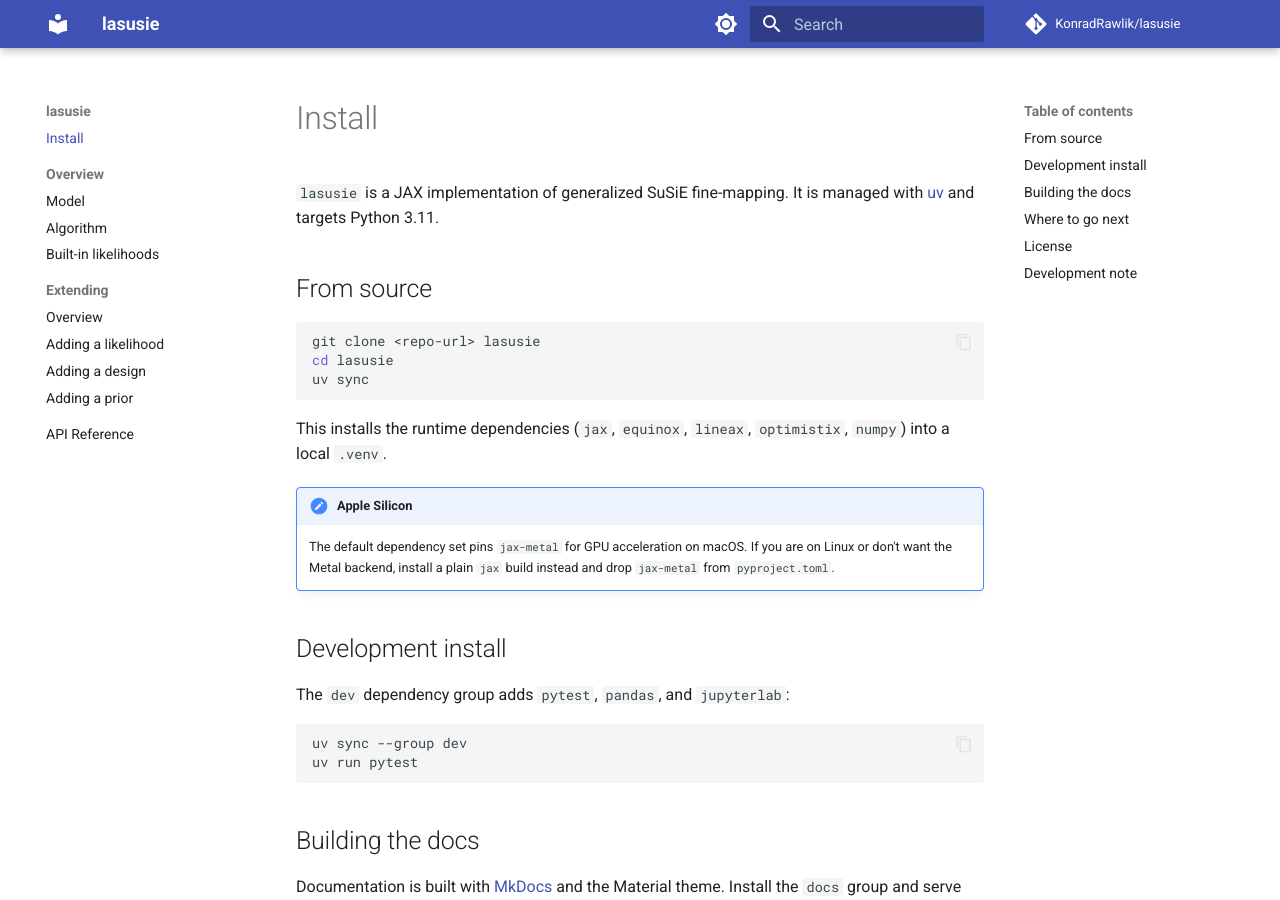
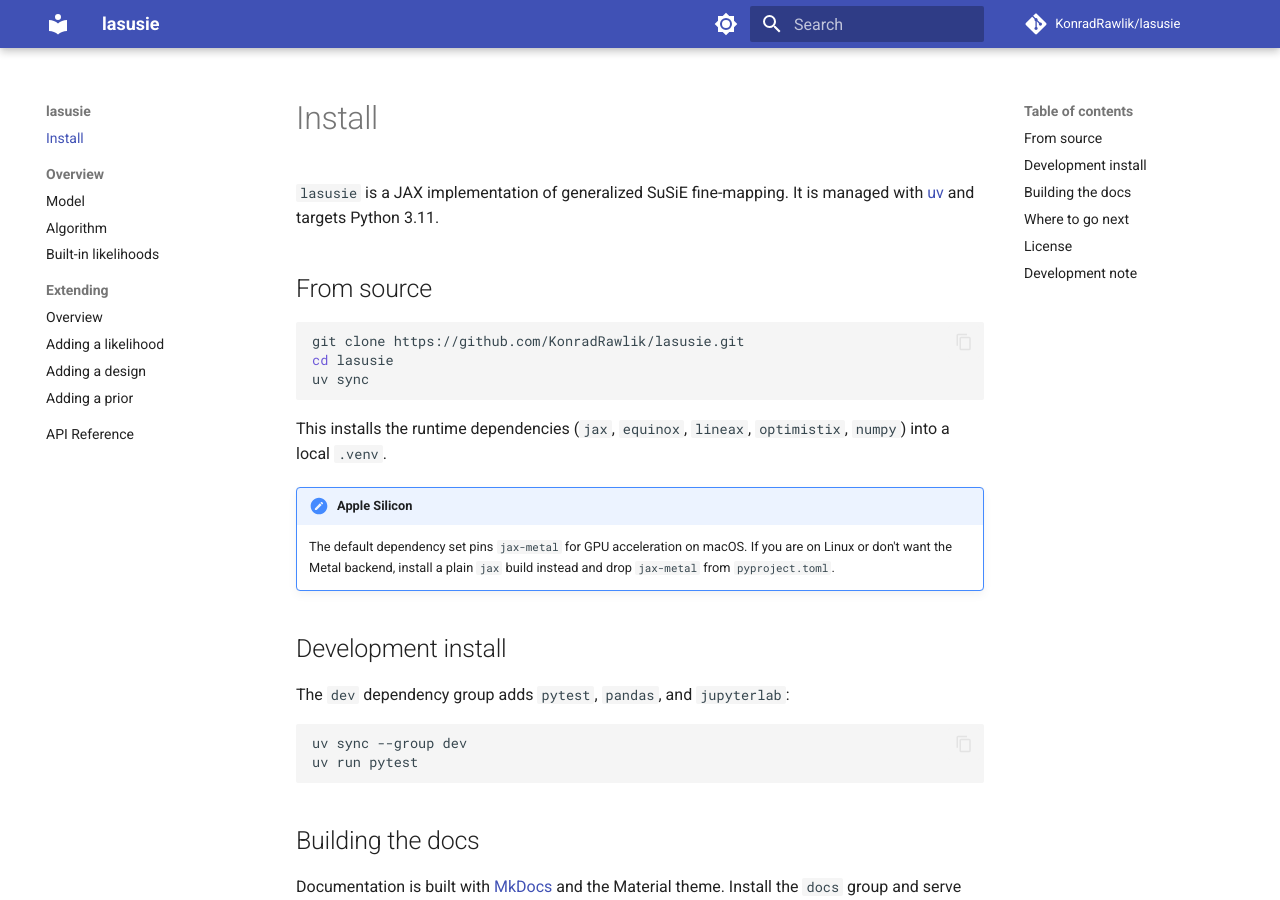
Before and after one commit to KonradRawlik/lasusie, an MkDocs documentation site: the page built from docs/index.md, in a window 1280 px wide and 900 px high. Built offline with MkDocs 1.6.1 and Material for MkDocs 9.7.7, drawn with Linux system fonts in a browser that asks for light colours; comment, search, counter and statistics services are not loaded; some of the changed lines change nothing that is shown.

Commit message:
Fix repo url in docs

````diff
--- a/docs/index.md
+++ b/docs/index.md
@@ -6,7 +6,7 @@ managed with [uv](https://docs.astral.sh/uv/) and targets Python 3.11.
 ## From source
 
 ```bash
-git clone <repo-url> lasusie
+git clone https://github.com/KonradRawlik/lasusie.git
 cd lasusie
 uv sync
 ```
````
